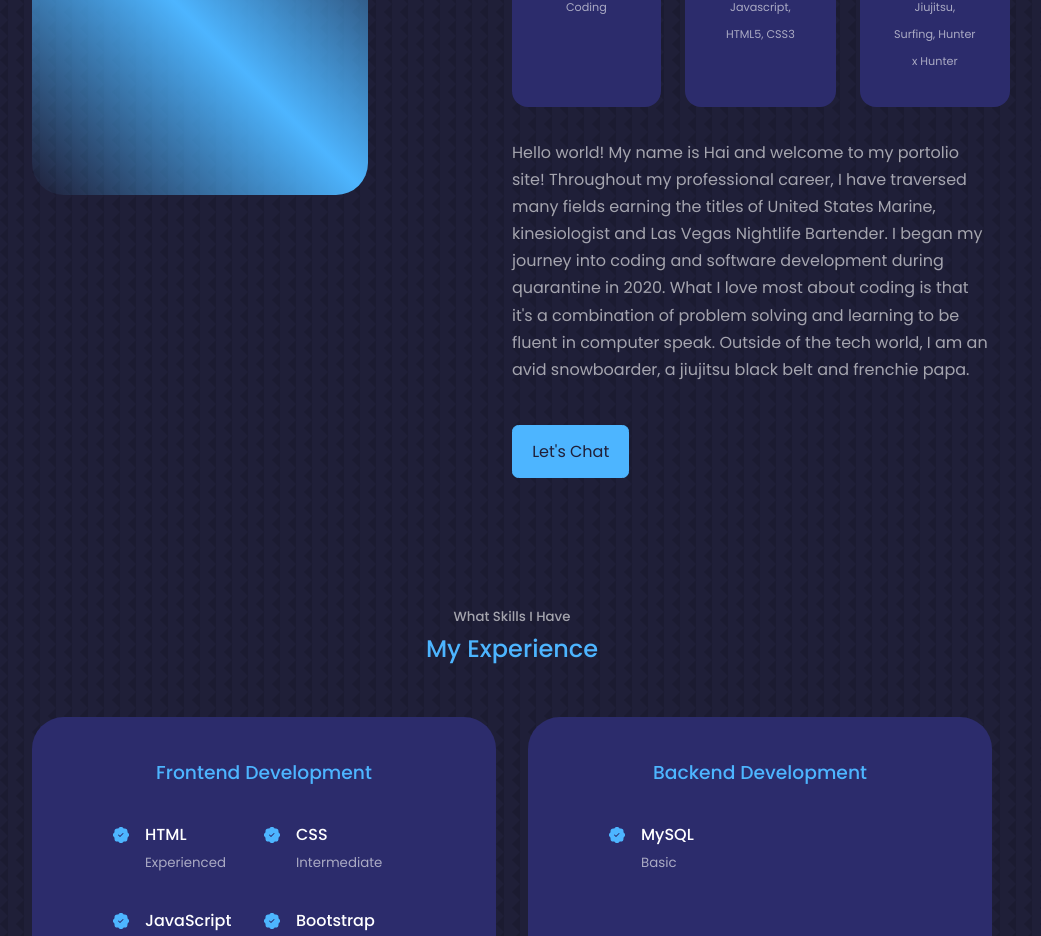
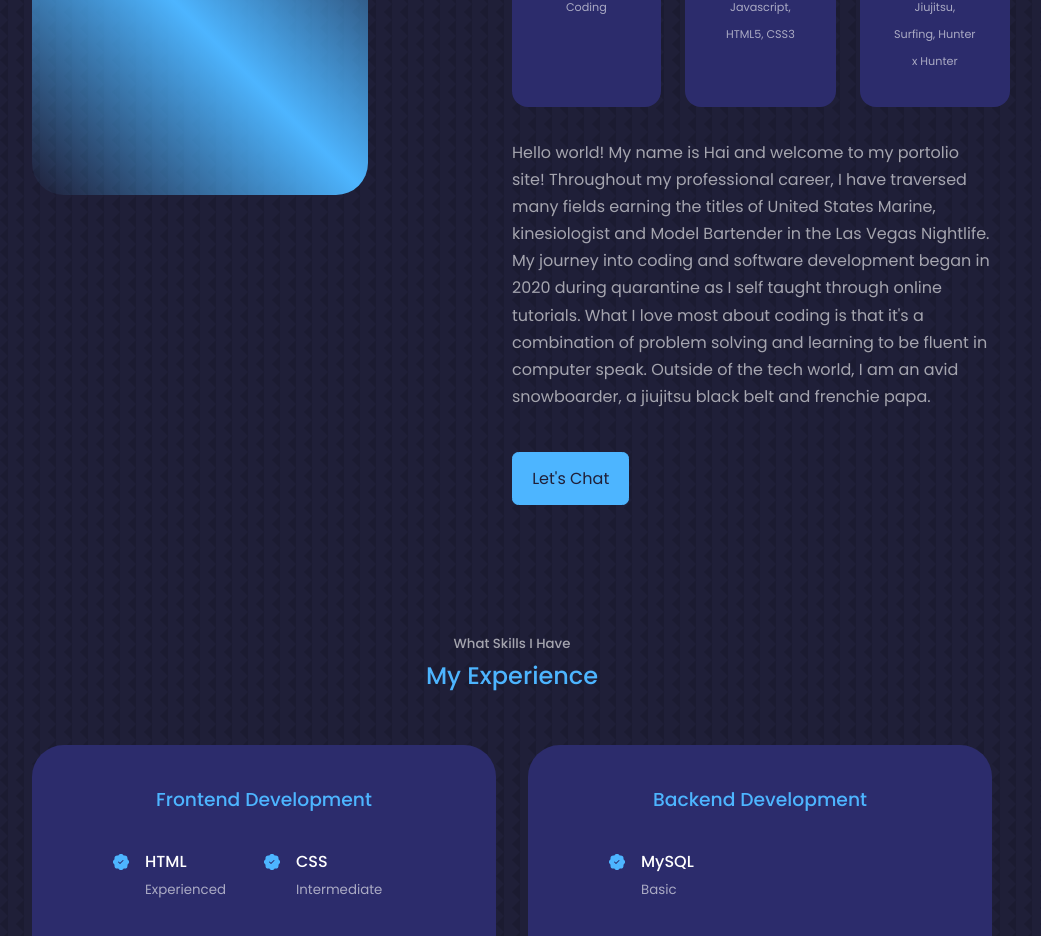
Before and after one commit to haijrshive/React-Portfolio-Website, a React (Create React App) app: page / in a window 1280 px wide. Shown: the part 1180-2116 px from the top of the page, without its empty margins (128-1169 px from the left). Built offline with nearby package versions, Linux system fonts and the light colour scheme.

Commit message:
synopsis edit

```diff
--- a/src/components/about/About.jsx
+++ b/src/components/about/About.jsx
@@ -39,7 +39,7 @@ const About = () => {
           </div>
 
           <p>
-            Hello world! My name is Hai and welcome to my portolio site! Throughout my professional career, I have traversed many fields earning the titles of United States Marine, kinesiologist and Las Vegas Nightlife Bartender. I began my journey into coding and software development during quarantine in 2020. What I love most about coding is that it's a combination of problem solving and learning to be fluent in computer speak. Outside of the tech world,  I am an avid snowboarder, a jiujitsu black belt and frenchie papa.
+            Hello world! My name is Hai and welcome to my portolio site! Throughout my professional career, I have traversed many fields earning the titles of United States Marine, kinesiologist and Model Bartender in the Las Vegas Nightlife. My journey into coding and software development began in 2020 during quarantine as I self taught through online tutorials. What I love most about coding is that it's a combination of problem solving and learning to be fluent in computer speak. Outside of the tech world,  I am an avid snowboarder, a jiujitsu black belt and frenchie papa.
           </p>
 
           <a href='#contact' className='btn btn-primary'>Let's Chat</a>
```
